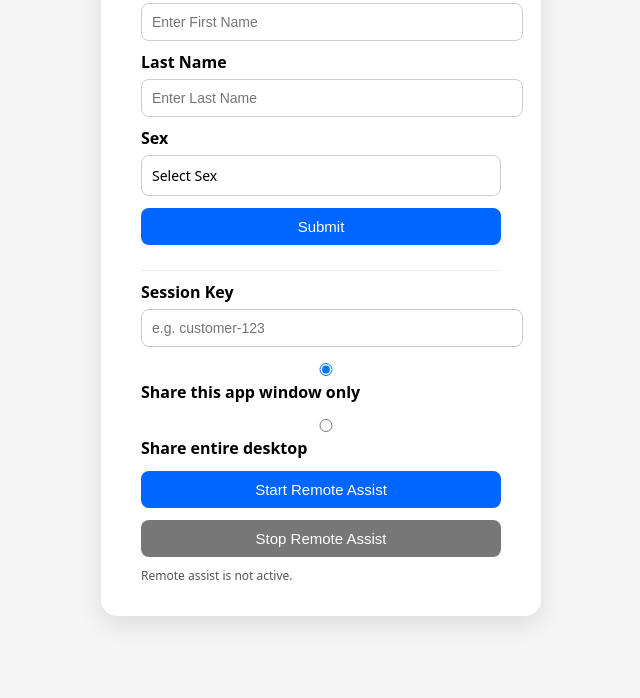
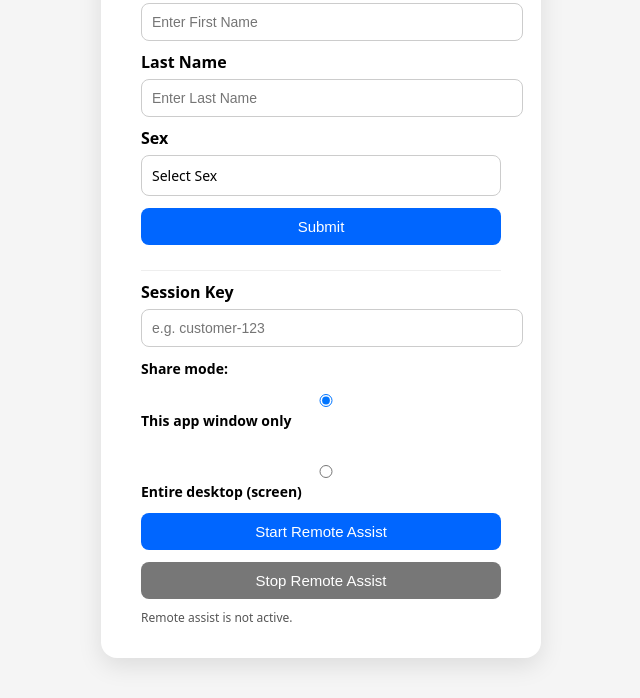
Before and after one commit to sgangadharan/VyaparRemoteConnect, an Electron app: page index.html in a window 800 px wide. Shown: the part 160-858 px from the top of the page, without its empty margins (79-719 px from the left). Before the commit the page ends 816 px from the top, so only its background shows below. Drawn offline with Linux system fonts and the light colour scheme; no server answers.

Commit message:
changes to share desktop or app only

```diff
--- a/index.html
+++ b/index.html
@@ -200,14 +200,20 @@
       type="text"
       placeholder="e.g. customer-123"
     />
-    <label>
-      <input type="radio" name="captureMode" value="window" checked />
-      Share this app window only
-    </label>
-    <label>
-      <input type="radio" name="captureMode" value="desktop" />
-      Share entire desktop
-    </label>
+
+    <!-- NEW: capture mode selector -->
+    <div style="margin-top: 12px; font-size: 14px;">
+      <strong>Share mode:</strong><br />
+      <label>
+        <input type="radio" name="captureMode" value="window" checked />
+        This app window only
+      </label><br />
+      <label>
+        <input type="radio" name="captureMode" value="desktop" />
+        Entire desktop (screen)
+      </label>
+    </div>
+
     <button id="startRemoteBtn" onclick="startRemoteAssist()">Start Remote Assist</button>
     <button class="button-secondary" id="stopRemoteBtn" onclick="stopRemoteAssist()" disabled>
       Stop Remote Assist
@@ -466,8 +472,8 @@
       return stream;
     }
 
+    // NEW: capture entire desktop (screen) instead of just this window
     async function getDesktopStream() {
-      // Ask main for a SCREEN sourceId
       const sourceId = await ipcRenderer.invoke('get-desktop-source-id');
 
       if (!sourceId) {
@@ -490,6 +496,7 @@
       return stream;
     }
 
+
     async function startRemoteAssist() {
       document.getElementById('remoteStatus').innerText = 'Starting remote assist...';
 
@@ -508,9 +515,12 @@
       // 2) get app-only window stream (for video)
       // 🔽 Decide what to capture
       const mode = document.querySelector('input[name="captureMode"]:checked')?.value || 'window';
+
       if (mode === 'desktop') {
+        console.log('CLIENT: capturing entire desktop');
         localStream = await getDesktopStream();
       } else {
+        console.log('CLIENT: capturing app window only');
         localStream = await getAppWindowStream();
       }
 
```
Also changed, not shown: main.js (+15 -17 lines).
